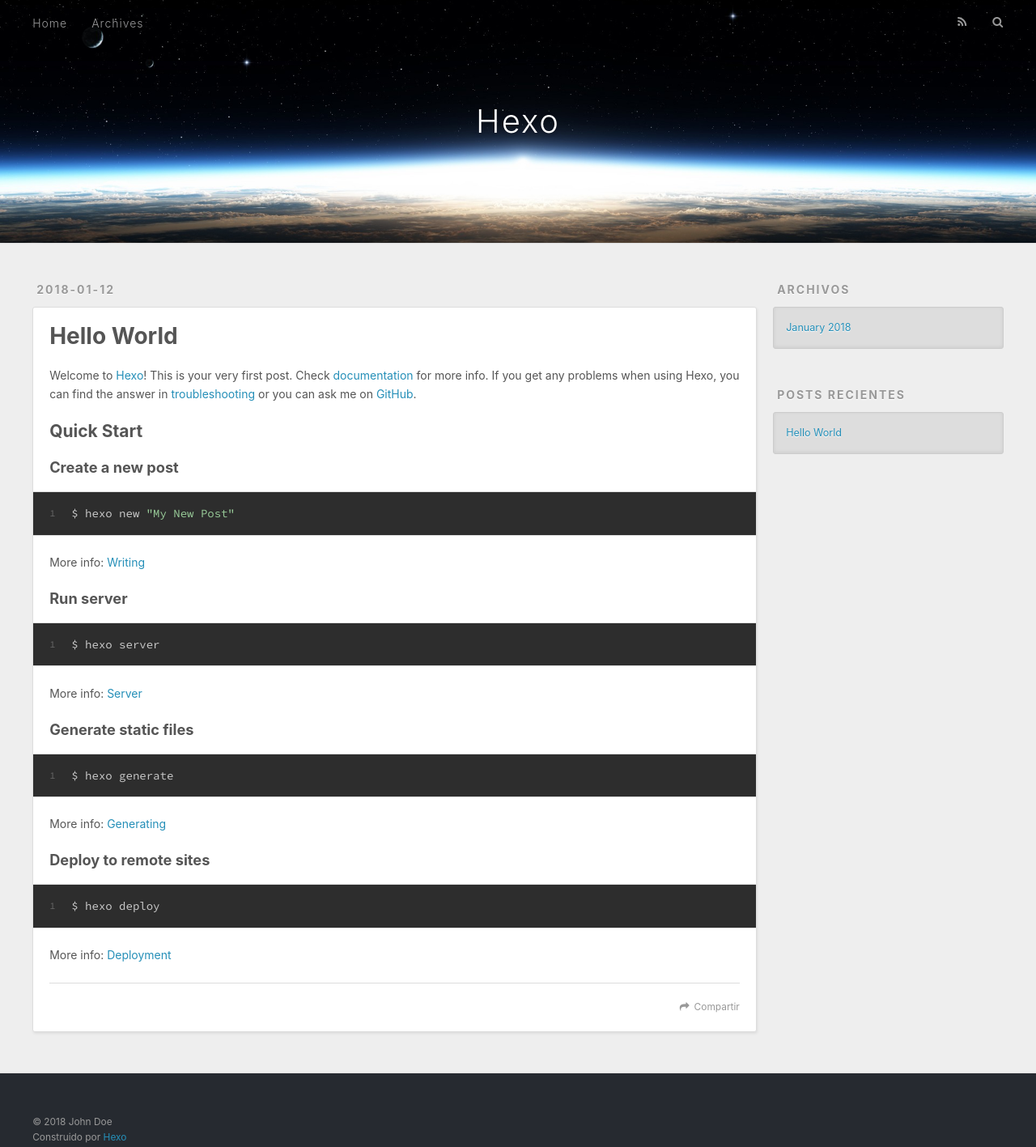
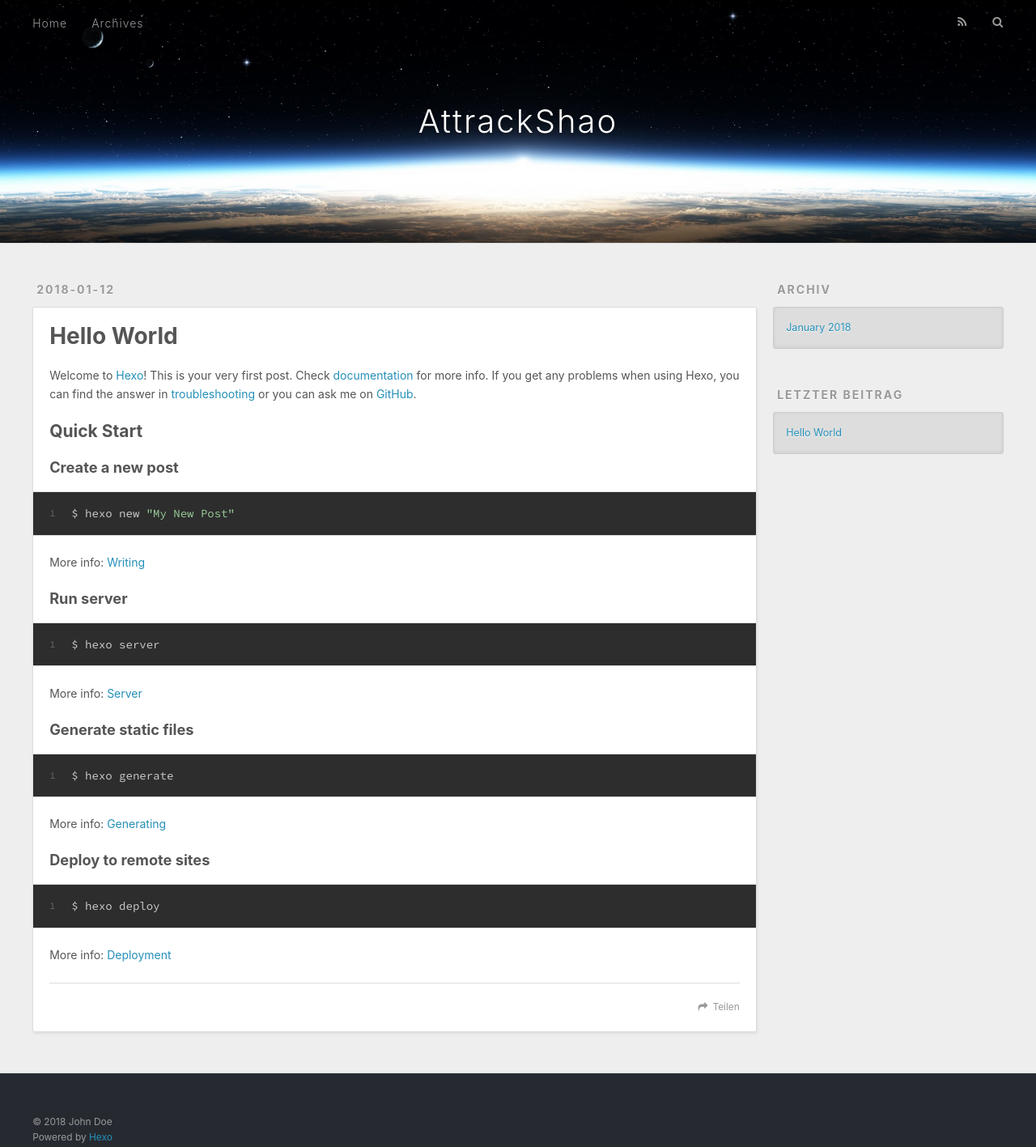
Before and after one commit to shma102/shma102.github.io, a plain HTML site: page index.html in a window 1280 px wide. Shown: the whole page at 81% size. Drawn offline with nearby package versions, Linux system fonts and the light colour scheme.

Commit message:
Site updated: 2018-01-17 14:09:52

```diff
--- a/2018/01/12/hello-world/index.html
+++ b/2018/01/12/hello-world/index.html
@@ -5,20 +5,20 @@
 
 
 
-  <title>Hello World | Hexo</title>
+  <title>Hello World | AttrackShao</title>
   <meta name="viewport" content="width=device-width, initial-scale=1, maximum-scale=1">
   <meta name="description" content="Welcome to Hexo! This is your very first post. Check documentation for more info. If you get any problems when using Hexo, you can find the answer in troubleshooting or you can ask me on GitHub. Quick">
 <meta property="og:type" content="article">
 <meta property="og:title" content="Hello World">
 <meta property="og:url" content="http://yoursite.com/2018/01/12/hello-world/index.html">
-<meta property="og:site_name" content="Hexo">
+<meta property="og:site_name" content="AttrackShao">
 <meta property="og:description" content="Welcome to Hexo! This is your very first post. Check documentation for more info. If you get any problems when using Hexo, you can find the answer in troubleshooting or you can ask me on GitHub. Quick">
 <meta property="og:updated_time" content="2018-01-12T02:13:00.652Z">
 <meta name="twitter:card" content="summary">
 <meta name="twitter:title" content="Hello World">
 <meta name="twitter:description" content="Welcome to Hexo! This is your very first post. Check documentation for more info. If you get any problems when using Hexo, you can find the answer in troubleshooting or you can ask me on GitHub. Quick">
 
-    <link rel="alternate" href="/atom.xml" title="Hexo" type="application/atom+xml">
+    <link rel="alternate" href="/atom.xml" title="AttrackShao" type="application/atom+xml">
 
 
     <link rel="icon" href="/favicon.png">
@@ -37,7 +37,7 @@
   <div id="header-outer" class="outer">
     <div id="header-title" class="inner">
       <h1 id="logo-wrap">
-        <a href="/" id="logo">Hexo</a>
+        <a href="/" id="logo">AttrackShao</a>
       </h1>
 
     </div>
@@ -52,9 +52,9 @@
       </nav>
       <nav id="sub-nav">
 
-          <a id="nav-rss-link" class="nav-icon" href="/atom.xml" title="RSS"></a>
+          <a id="nav-rss-link" class="nav-icon" href="/atom.xml" title="RSS Feed"></a>
 
-        <a id="nav-search-btn" class="nav-icon" title="Buscar"></a>
+        <a id="nav-search-btn" class="nav-icon" title="Suche"></a>
       </nav>
       <div id="search-form-wrap">
         <form action="//google.com/search" method="get" accept-charset="UTF-8" class="search-form"><input type="search" name="q" class="search-form-input" placeholder="Search"><button type="submit" class="search-form-submit">&#xF002;</button><input type="hidden" name="sitesearch" value="http://yoursite.com"></form>
@@ -98,7 +98,7 @@
 
     </div>
     <footer class="article-footer">
-      <a data-url="http://yoursite.com/2018/01/12/hello-world/" data-id="cjcbahcq000008ktspjyi50i7" class="article-share-link">Compartir</a>
+      <a data-url="http://yoursite.com/2018/01/12/hello-world/" data-id="cjcbahcq000008ktspjyi50i7" class="article-share-link">Teilen</a>
 
 
     </footer>
@@ -122,7 +122,7 @@
 
 
   <div class="widget-wrap">
-    <h3 class="widget-title">Archivos</h3>
+    <h3 class="widget-title">Archiv</h3>
     <div class="widget">
       <ul class="archive-list"><li class="archive-list-item"><a class="archive-list-link" href="/archives/2018/01/">January 2018</a></li></ul>
     </div>
@@ -132,7 +132,7 @@
 
 
   <div class="widget-wrap">
-    <h3 class="widget-title">Posts recientes</h3>
+    <h3 class="widget-title">letzter Beitrag</h3>
     <div class="widget">
       <ul>
 
@@ -153,7 +153,7 @@
   <div class="outer">
     <div id="footer-info" class="inner">
       &copy; 2018 John Doe<br>
-      Construido por <a href="http://hexo.io/" target="_blank">Hexo</a>
+      Powered by <a href="http://hexo.io/" target="_blank">Hexo</a>
     </div>
   </div>
 </footer>
--- a/index.html
+++ b/index.html
@@ -5,16 +5,16 @@
 
 
 
-  <title>Hexo</title>
+  <title>AttrackShao</title>
   <meta name="viewport" content="width=device-width, initial-scale=1, maximum-scale=1">
   <meta property="og:type" content="website">
-<meta property="og:title" content="Hexo">
+<meta property="og:title" content="AttrackShao">
 <meta property="og:url" content="http://yoursite.com/index.html">
-<meta property="og:site_name" content="Hexo">
+<meta property="og:site_name" content="AttrackShao">
 <meta name="twitter:card" content="summary">
-<meta name="twitter:title" content="Hexo">
+<meta name="twitter:title" content="AttrackShao">
 
-    <link rel="alternate" href="/atom.xml" title="Hexo" type="application/atom+xml">
+    <link rel="alternate" href="/atom.xml" title="AttrackShao" type="application/atom+xml">
 
 
     <link rel="icon" href="/favicon.png">
@@ -33,7 +33,7 @@
   <div id="header-outer" class="outer">
     <div id="header-title" class="inner">
       <h1 id="logo-wrap">
-        <a href="/" id="logo">Hexo</a>
+        <a href="/" id="logo">AttrackShao</a>
       </h1>
 
     </div>
@@ -48,9 +48,9 @@
       </nav>
       <nav id="sub-nav">
 
-          <a id="nav-rss-link" class="nav-icon" href="/atom.xml" title="RSS"></a>
+          <a id="nav-rss-link" class="nav-icon" href="/atom.xml" title="RSS Feed"></a>
 
-        <a id="nav-search-btn" class="nav-icon" title="Buscar"></a>
+        <a id="nav-search-btn" class="nav-icon" title="Suche"></a>
       </nav>
       <div id="search-form-wrap">
         <form action="//google.com/search" method="get" accept-charset="UTF-8" class="search-form"><input type="search" name="q" class="search-form-input" placeholder="Search"><button type="submit" class="search-form-submit">&#xF002;</button><input type="hidden" name="sitesearch" value="http://yoursite.com"></form>
@@ -96,7 +96,7 @@
 
     </div>
     <footer class="article-footer">
-      <a data-url="http://yoursite.com/2018/01/12/hello-world/" data-id="cjcbahcq000008ktspjyi50i7" class="article-share-link">Compartir</a>
+      <a data-url="http://yoursite.com/2018/01/12/hello-world/" data-id="cjcbahcq000008ktspjyi50i7" class="article-share-link">Teilen</a>
 
 
     </footer>
@@ -122,7 +122,7 @@
 
 
   <div class="widget-wrap">
-    <h3 class="widget-title">Archivos</h3>
+    <h3 class="widget-title">Archiv</h3>
     <div class="widget">
       <ul class="archive-list"><li class="archive-list-item"><a class="archive-list-link" href="/archives/2018/01/">January 2018</a></li></ul>
     </div>
@@ -132,7 +132,7 @@
 
 
   <div class="widget-wrap">
-    <h3 class="widget-title">Posts recientes</h3>
+    <h3 class="widget-title">letzter Beitrag</h3>
     <div class="widget">
       <ul>
 
@@ -153,7 +153,7 @@
   <div class="outer">
     <div id="footer-info" class="inner">
       &copy; 2018 John Doe<br>
-      Construido por <a href="http://hexo.io/" target="_blank">Hexo</a>
+      Powered by <a href="http://hexo.io/" target="_blank">Hexo</a>
     </div>
   </div>
 </footer>
```
Also changed, not shown: archives/2018/01/index.html (+11 -11 lines), archives/2018/index.html (+11 -11 lines), archives/index.html (+11 -11 lines).
